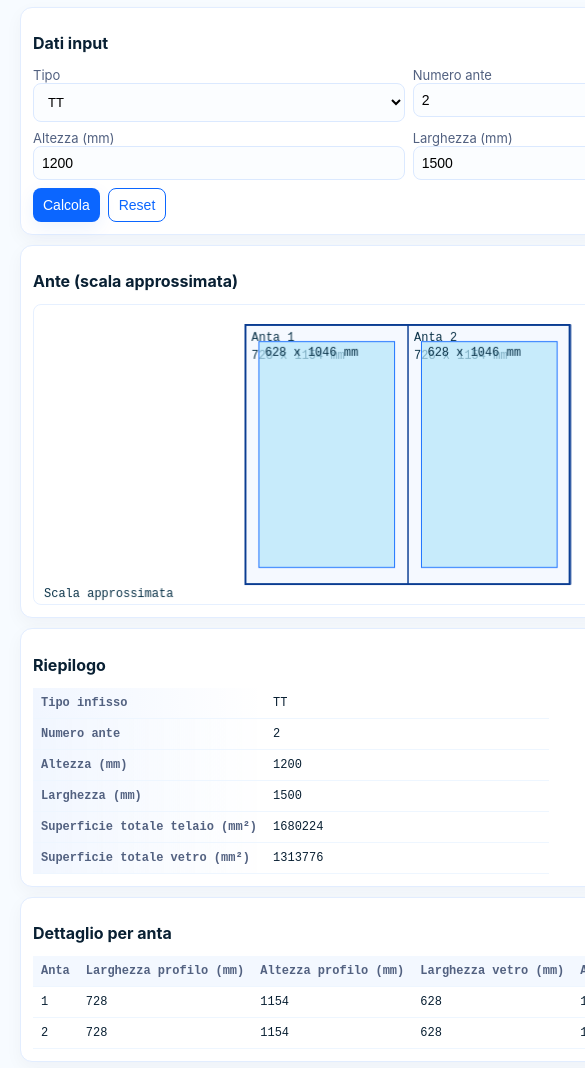
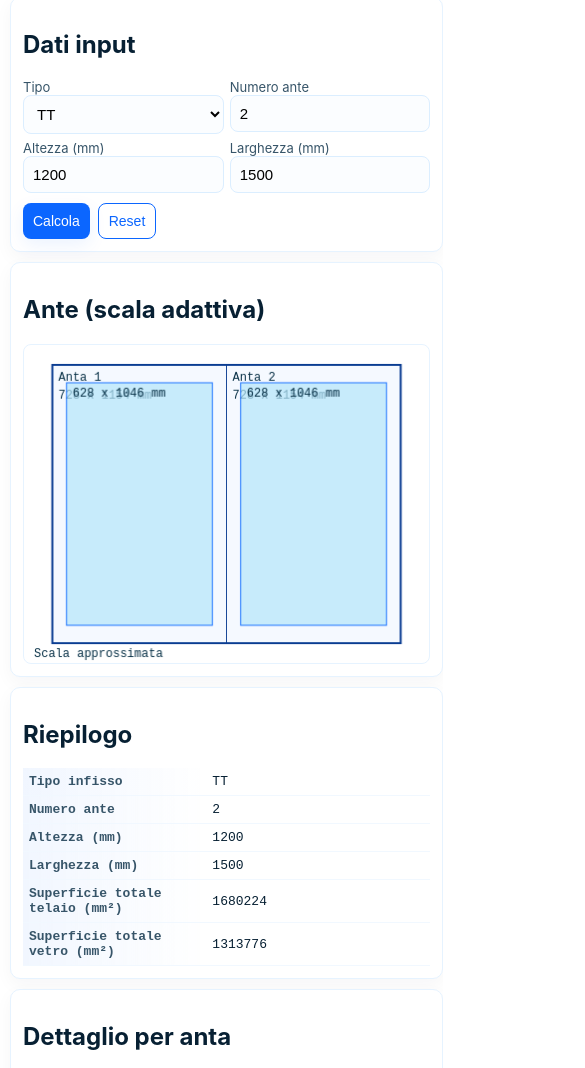
Before and after one commit to whitehairs/infissi-piu, a plain HTML site: page index.html in a window 390 px wide. Shown: the part 74-1142 px from the top of the page, 585 px wide, since content can reach past the window. Drawn offline with Linux system fonts and the light colour scheme.

Commit message:
v3.2 Mobile stable

```diff
--- a/index.html
+++ b/index.html
@@ -2,39 +2,42 @@
 <html lang="it">
 <head>
   <meta charset="utf-8">
-  <meta name="viewport" content="width=device-width,initial-scale=1,maximum-scale=1">
-  <title>InfissiPiu — Scheda Cliente (mobile)</title>
+  <meta name="viewport" content="width=device-width, initial-scale=1, maximum-scale=1">
+  <title>InfissiPiu — Scheda Cliente (stable)</title>
   <link rel="stylesheet" href="style.css">
 </head>
 <body>
   <div class="app">
-    <header class="topbar">
+    <header class="topbar" role="banner">
       <div class="title">
         <h1>InfissiPiu</h1>
-        <p class="muted">Scheda riassuntiva — versione cliente (mobile)</p>
+        <p class="muted">Scheda cliente — versione mobile stabile</p>
       </div>
-      <div class="actions" id="topActions">
+      <div class="actions" id="topActions" aria-hidden="true">
         <button id="exportJson" class="btn outline" title="Esporta JSON">JSON</button>
         <button id="exportCsv" class="btn outline" title="Esporta CSV">CSV</button>
         <button id="print" class="btn" title="Stampa / Esporta PDF">Stampa</button>
       </div>
     </header>
 
-    <main class="container" id="main">
-      <section class="input card" id="inputSection">
-        <h2>Dati input</h2>
+    <main class="container" id="main" role="main">
+      <section class="input card" id="inputSection" aria-labelledby="inputTitle">
+        <h2 id="inputTitle">Dati input</h2>
         <div class="form-grid">
           <label>Tipo
-            <select id="tipo"><option value="TT">TT</option><option value="TGP">TGP</option></select>
+            <select id="tipo" aria-label="Tipo infisso">
+              <option value="TT">TT</option>
+              <option value="TGP">TGP</option>
+            </select>
           </label>
           <label>Numero ante
-            <input id="numeroAnte" type="number" min="1" max="8" value="2">
+            <input id="numeroAnte" type="number" min="1" max="8" value="2" aria-label="Numero ante">
           </label>
           <label>Altezza (mm)
-            <input id="altezza" type="number" min="0" value="1200">
+            <input id="altezza" type="number" min="0" value="1200" aria-label="Altezza in millimetri">
           </label>
           <label>Larghezza (mm)
-            <input id="larghezza" type="number" value="1500">
+            <input id="larghezza" type="number" min="0" value="1500" aria-label="Larghezza in millimetri">
           </label>
         </div>
         <div class="form-actions">
@@ -43,31 +46,31 @@
         </div>
       </section>
 
-      <section class="card drawing" id="drawingCard">
-        <h2>Ante (scala approssimata)</h2>
-        <div class="canvas-wrap">
-          <canvas id="canvas" aria-label="Disegno ante"></canvas>
+      <section class="card drawing" id="drawingCard" aria-labelledby="drawingTitle">
+        <h2 id="drawingTitle">Ante (scala adattiva)</h2>
+        <div class="canvas-wrap" id="canvasWrap">
+          <canvas id="canvas" aria-label="Disegno ante" role="img"></canvas>
         </div>
       </section>
 
-      <section class="card summary" id="summarySection" aria-live="polite">
-        <h2>Riepilogo</h2>
-        <div id="summaryTableContainer"></div>
+      <section class="card summary" id="summarySection" aria-live="polite" aria-labelledby="summaryTitle">
+        <h2 id="summaryTitle">Riepilogo</h2>
+        <div id="summaryTableContainer" class="table-wrap"></div>
       </section>
 
-      <section class="card details" id="detailsSection">
-        <h2>Dettaglio per anta</h2>
-        <div id="detailsTableContainer"></div>
+      <section class="card details" id="detailsSection" aria-labelledby="detailsTitle">
+        <h2 id="detailsTitle">Dettaglio per anta</h2>
+        <div id="detailsTableContainer" class="table-wrap"></div>
       </section>
 
-      <section class="card log" id="logCard">
-        <h2>Log attività</h2>
-        <pre id="log" class="logpre">Pronto.</pre>
+      <section class="card log" id="logCard" aria-labelledby="logTitle">
+        <h2 id="logTitle">Log attività</h2>
+        <pre id="log" class="logpre" aria-live="polite">Pronto.</pre>
       </section>
     </main>
 
-    <footer class="footer muted">
-      Nota: versione ottimizzata per smartphone portrait. Per aggiungere il logo aziendale sarà sufficiente fornire il file immagine.
+    <footer class="footer muted" role="contentinfo">
+      Nota: questa build è stabile e pronta per commit su GitHub (branch principale o gh-pages).
     </footer>
   </div>
 
--- a/script.js
+++ b/script.js
@@ -1,29 +1,28 @@
-// Mobile-optimized script: responsive canvas resize, print with canvas->image, and hide log in print
+// InfissiPiu - stable mobile v3
+// Production-ready: internal canvas scaling using devicePixelRatio,
+// responsive tables, print includes canvas image, log hidden in print.
+
 const CONSTS = {
   pr_tt: 46, vetro_tt: 154, inv_tt: 113,
   pr_tgp: 39, vetro_tgp: 139, inv_tgp: 108,
   lat: 22.5
 };
 
-function $(id){ return document.getElementById(id); }
-function log(msg){
-  const el = $('log');
-  const t = new Date().toLocaleTimeString();
-  if(el) el.textContent += `[${t}] ${msg}\n`;
-}
+// Short helper
+const $ = id => document.getElementById(id);
 
-// calculation logic
+// Calculation logic (clean, deterministic)
 function calcParts(tipo, nAnte, H, L){
   const c = CONSTS;
-  if(H<=0 || L<=0) throw new Error('Altezza e Larghezza devono essere > 0');
-  const pr = tipo==='TT' ? c.pr_tt : c.pr_tgp;
-  const vetro = tipo==='TT' ? c.vetro_tt : c.vetro_tgp;
-  const inv = tipo==='TT' ? c.inv_tt : c.inv_tgp;
-  const parts = {tipo, nAnte, H, L, ante: [], totals:{}};
+  if(H <= 0 || L <= 0) throw new Error('Altezza e Larghezza devono essere > 0');
+  const pr = tipo === 'TT' ? c.pr_tt : c.pr_tgp;
+  const vetro = tipo === 'TT' ? c.vetro_tt : c.vetro_tgp;
+  const inv = tipo === 'TT' ? c.inv_tt : c.inv_tgp;
+  const parts = { tipo, nAnte, H, L, ante: [], totals: {} };
   let totalTelaio = 0, totalVetroArea = 0;
-  for(let i=0;i<nAnte;i++){
-    const anta = {index:i+1};
-    if(nAnte===1){
+  for(let i = 0; i < nAnte; i++){
+    const anta = { index: i+1 };
+    if(nAnte === 1){
       anta.h_pr_anta = Math.round(H - pr);
       anta.l_pr_anta = Math.round(H - pr);
       anta.h_vetro = Math.round(H - vetro);
@@ -37,7 +36,7 @@ function calcParts(tipo, nAnte, H, L){
       anta.l_vetro = Math.round(((L - 315) / nAnte) + 35);
       if(anta.l_vetro < 0) anta.l_vetro = Math.round(Math.max(10, anta.l_pr_anta - 20));
     }
-    anta.parts = {AK90027: (nAnte>=2 && i===1)?3:0};
+    anta.parts = { AK90027: (nAnte >= 2 && i === 1) ? 3 : 0 };
     totalTelaio += anta.h_pr_anta * (anta.l_pr_anta || 1);
     totalVetroArea += anta.h_vetro * (anta.l_vetro || 1);
     parts.ante.push(anta);
@@ -47,10 +46,9 @@ function calcParts(tipo, nAnte, H, L){
   return parts;
 }
 
-// Render functions
+// Rendering helpers
 function renderSummary(parts){
   const container = $('summaryTableContainer');
-  if(!container) return;
   container.innerHTML = '';
   const table = document.createElement('table');
   const tbody = document.createElement('tbody');
@@ -59,8 +57,8 @@ function renderSummary(parts){
     ['Numero ante', parts.nAnte || ''],
     ['Altezza (mm)', parts.H || ''],
     ['Larghezza (mm)', parts.L || ''],
-    ['Superficie totale telaio (mm²)', (parts.totals && parts.totals.totalTelaioArea) || ''],
-    ['Superficie totale vetro (mm²)', (parts.totals && parts.totals.totalVetroArea) || '']
+    ['Superficie totale telaio (mm²)', parts.totals ? parts.totals.totalTelaioArea : ''],
+    ['Superficie totale vetro (mm²)', parts.totals ? parts.totals.totalVetroArea : '']
   ];
   rows.forEach(r => {
     const tr = document.createElement('tr');
@@ -69,87 +67,110 @@ function renderSummary(parts){
     tr.appendChild(th); tr.appendChild(td);
     tbody.appendChild(tr);
   });
-  table.appendChild(tbody); container.appendChild(table);
+  table.appendChild(tbody);
+  container.appendChild(table);
 }
 
 function renderDetails(parts){
   const container = $('detailsTableContainer');
-  if(!container) return;
   container.innerHTML = '';
   if(!parts || !parts.ante) return;
   const table = document.createElement('table');
   const thead = document.createElement('thead');
   const headerRow = document.createElement('tr');
-  ['Anta','Larghezza profilo (mm)','Altezza profilo (mm)','Larghezza vetro (mm)','Altezza vetro (mm)','AK90027'].forEach(h=>{
+  ['Anta','Larghezza profilo (mm)','Altezza profilo (mm)','Larghezza vetro (mm)','Altezza vetro (mm)','AK90027'].forEach(h => {
     const th = document.createElement('th'); th.textContent = h; headerRow.appendChild(th);
   });
   thead.appendChild(headerRow);
   const tbody = document.createElement('tbody');
-  parts.ante.forEach(a=>{
+  parts.ante.forEach(a => {
     const tr = document.createElement('tr');
-    const vals = [a.index, a.l_pr_anta, a.h_pr_anta, a.l_vetro, a.h_vetro, (a.parts.AK90027||0)];
-    vals.forEach(v=>{ const td = document.createElement('td'); td.textContent = v; tr.appendChild(td); });
+    const vals = [a.index, a.l_pr_anta, a.h_pr_anta, a.l_vetro, a.h_vetro, (a.parts.AK90027 || 0)];
+    vals.forEach(v => { const td = document.createElement('td'); td.textContent = v; tr.appendChild(td); });
     tbody.appendChild(tr);
   });
   table.appendChild(thead); table.appendChild(tbody);
   container.appendChild(table);
 }
 
-// Canvas drawing and resize
-let lastParts = null;
-function fitCanvas(canvas, height=300){
-  const wrap = canvas.parentElement;
-  const DPR = window.devicePixelRatio || 1;
-  const styleWidth = Math.max(200, wrap.clientWidth);
-  canvas.width = Math.floor(styleWidth * DPR);
-  canvas.height = Math.floor(height * DPR);
-  canvas.style.width = styleWidth + 'px';
-  canvas.style.height = height + 'px';
+// Canvas: internal scaling using devicePixelRatio and container width.
+// Keeps drawing proportioned and sharp on Retina displays.
+function setupCanvas(canvas){
   const ctx = canvas.getContext('2d');
-  ctx.setTransform(DPR,0,0,DPR,0,0);
-  return ctx;
+  function resize(height = 320){
+    const DPR = window.devicePixelRatio || 1;
+    const wrap = canvas.parentElement;
+    const availableWidth = Math.max(200, wrap.clientWidth);
+    const desiredHeight = height;
+    canvas.width = Math.floor(availableWidth * DPR);
+    canvas.height = Math.floor(desiredHeight * DPR);
+    canvas.style.width = availableWidth + 'px';
+    canvas.style.height = desiredHeight + 'px';
+    // Reset transform before scaling to avoid accumulation
+    ctx.setTransform(1,0,0,1,0,0);
+    ctx.scale(DPR, DPR);
+    return ctx;
+  }
+  return { ctx, resize };
 }
 
+let canvasApi = null;
+let lastParts = null;
+
+// Draw function (pure drawing code, uses client sizes)
 function draw(parts){
   const canvas = $('canvas');
   if(!canvas) return;
-  const ctx = fitCanvas(canvas, 300);
-  ctx.clearRect(0,0,canvas.width,canvas.height);
+  if(!canvasApi) canvasApi = setupCanvas(canvas);
+  const ctx = canvas.getContext('2d');
+  canvasApi.resize(320); // height in CSS pixels
+  // compute drawing area in CSS pixels
+  const DPR = window.devicePixelRatio || 1;
+  const cssWidth = canvas.width / DPR;
+  const cssHeight = canvas.height / DPR;
+  // margins and scaling based on parts.L / parts.H
   const margin = 20;
-  const W = canvas.clientWidth - margin*2;
-  const H = 260;
-  const scale = Math.max(0.03, Math.min(W/parts.L, H/parts.H));
+  const W = Math.max(100, cssWidth - margin*2);
+  const H = Math.max(80, cssHeight - margin*2);
+  const scale = Math.max(0.03, Math.min(W / parts.L, H / parts.H));
   const drawW = parts.L * scale;
   const drawH = parts.H * scale;
-  const startX = margin + (W - drawW)/2;
-  const startY = 20;
+  const startX = margin + (W - drawW) / 2;
+  const startY = margin;
+  // clear (in CSS pixels)
+  ctx.clearRect(0,0,canvas.width,canvas.height);
+  // draw frame
+  ctx.save();
   ctx.strokeStyle = '#0b3d91'; ctx.lineWidth = 2;
   ctx.strokeRect(startX, startY, drawW, drawH);
   const n = parts.nAnte;
-  for(let i=0;i<n;i++){
-    const x0 = startX + Math.round(i*(drawW/n));
-    const w = Math.round(drawW/n);
+  for(let i = 0; i < n; i++){
+    const x0 = startX + Math.round(i * (drawW / n));
+    const w = Math.round(drawW / n);
     ctx.fillStyle = 'rgba(11,102,255,0.04)';
     ctx.fillRect(x0, startY, w, drawH);
     ctx.strokeStyle = '#0b3d91'; ctx.lineWidth = 1;
     ctx.strokeRect(x0, startY, w, drawH);
     const a = parts.ante[i];
     ctx.fillStyle = '#073046'; ctx.font = '12px monospace';
-    ctx.fillText(`Anta ${a.index}`, x0+6, startY+16);
-    ctx.fillText(`${a.l_pr_anta} x ${a.h_pr_anta} mm`, x0+6, startY+34);
-    const gw = Math.max(8, (a.l_vetro||20)*scale);
-    const gh = Math.max(8, (a.h_vetro||20)*scale);
-    const gx = x0 + (w - gw)/2; const gy = startY + (drawH - gh)/2;
+    ctx.fillText(`Anta ${a.index}`, x0 + 6, startY + 16);
+    ctx.fillText(`${a.l_pr_anta} x ${a.h_pr_anta} mm`, x0 + 6, startY + 34);
+    const gw = Math.max(8, (a.l_vetro || 20) * scale);
+    const gh = Math.max(8, (a.h_vetro || 20) * scale);
+    const gx = x0 + (w - gw) / 2;
+    const gy = startY + (drawH - gh) / 2;
     ctx.fillStyle = 'rgba(180,230,250,0.7)'; ctx.fillRect(gx, gy, gw, gh);
     ctx.strokeStyle = 'rgba(11,102,255,0.9)'; ctx.strokeRect(gx, gy, gw, gh);
-    ctx.fillStyle = '#073046'; ctx.fillText(`${a.l_vetro} x ${a.h_vetro} mm`, gx+6, gy+14);
+    ctx.fillStyle = '#073046'; ctx.fillText(`${a.l_vetro} x ${a.h_vetro} mm`, gx + 6, gy + 14);
   }
+  ctx.restore();
+  // footer label
   ctx.fillStyle = '#073046'; ctx.font = '12px monospace';
-  ctx.fillText(`Scala approssimata`, 10, canvas.clientHeight/(window.devicePixelRatio||1)-6);
+  ctx.fillText(`Scala approssimata`, 10, cssHeight - 6);
 }
 
-// Print handling: convert canvas to image, hide log, print, cleanup
-function preparePrint(){
+// Print: convert canvas to image so it appears in PDF, hide log before print
+function preparePrintImage(){
   const canvas = $('canvas');
   if(!canvas) return null;
   try{
@@ -163,16 +184,17 @@ function preparePrint(){
     const logCard = $('logCard'); if(logCard) logCard.style.display = 'none';
     return img;
   }catch(e){
-    console.warn('preparePrint error', e); return null;
+    console.warn('print conversion failed', e);
+    return null;
   }
 }
-function cleanupPrint(img){
+function cleanupPrintImage(img){
   if(img && img.parentElement) img.remove();
-  const canvas = $('canvas'); if(canvas) canvas.style.display='block';
-  const logCard = $('logCard'); if(logCard) logCard.style.display='';
+  const canvas = $('canvas'); if(canvas) canvas.style.display = '';
+  const logCard = $('logCard'); if(logCard) logCard.style.display = '';
 }
 
-// Utilities
+// Export helpers
 function download(filename, text, mime='text/plain'){
   const blob = new Blob([text], {type: mime});
   const url = URL.createObjectURL(blob);
@@ -192,21 +214,25 @@ function toCSV(parts){
   return rows.join('\n');
 }
 
-// Main wiring
+// Main wiring and stable behaviors
 document.addEventListener('DOMContentLoaded', ()=>{
-  const calcola = $('calcola'); if(calcola) calcola.addEventListener('click', ()=>{ try{ performCalculate(true); }catch(e){ alert(e.message); } });
-  const reset = $('reset'); if(reset) reset.addEventListener('click', ()=>{ $('tipo').value='TT'; $('numeroAnte').value=2; $('altezza').value=1200; $('larghezza').value=1500; $('summaryTableContainer').innerHTML=''; $('detailsTableContainer').innerHTML=''; const c=$('canvas'); if(c) c.getContext('2d').clearRect(0,0,c.width,c.height); log('Reset effettuato'); });
-  const expJ = $('exportJson'); if(expJ) expJ.addEventListener('click', ()=>{ const p=window._LAST_PARTS; if(!p){ alert('Esegui prima il calcolo'); return; } download('infissipiu-result.json', JSON.stringify(p,null,2),'application/json'); log('Esportato JSON'); });
-  const expC = $('exportCsv'); if(expC) expC.addEventListener('click', ()=>{ const p=window._LAST_PARTS; if(!p){ alert('Esegui prima il calcolo'); return; } download('infissipiu-result.csv', toCSV(p),'text/csv'); log('Esportato CSV'); });
-  const prt = $('print'); if(prt) prt.addEventListener('click', ()=>{ const img = preparePrint(); setTimeout(()=>{ window.print(); setTimeout(()=>{ cleanupPrint(img); }, 300); }, 200); });
-  // redraw on resize/orientation
-  window.addEventListener('resize', ()=>{ if(window._LAST_PARTS) draw(window._LAST_PARTS); });
+  const calcola = $('calcola'); const reset = $('reset');
+  const expJ = $('exportJson'); const expC = $('exportCsv'); const prt = $('print');
+  if(calcola) calcola.addEventListener('click', ()=>{ try{ performCalculate(true); }catch(e){ alert(e.message); console.error(e); } });
+  if(reset) reset.addEventListener('click', ()=>{ $('tipo').value='TT'; $('numeroAnte').value=2; $('altezza').value=1200; $('larghezza').value=1500; $('summaryTableContainer').innerHTML=''; $('detailsTableContainer').innerHTML=''; const c=$('canvas'); if(c) c.getContext('2d').clearRect(0,0,c.width,c.height); log('Reset effettuato'); });
+  if(expJ) expJ.addEventListener('click', ()=>{ const p=window._LAST_PARTS; if(!p){ alert('Esegui prima il calcolo'); return; } download('infissipiu-result.json', JSON.stringify(p,null,2),'application/json'); });
+  if(expC) expC.addEventListener('click', ()=>{ const p=window._LAST_PARTS; if(!p){ alert('Esegui prima il calcolo'); return; } download('infissipiu-result.csv', toCSV(p),'text/csv'); });
+  if(prt) prt.addEventListener('click', ()=>{ const img = preparePrintImage(); setTimeout(()=>{ window.print(); setTimeout(()=>{ cleanupPrintImage(img); }, 400); }, 180); });
+
+  // redraw on resize/orientation with debounce
+  let rt; window.addEventListener('resize', ()=>{ clearTimeout(rt); rt=setTimeout(()=>{ if(window._LAST_PARTS) draw(window._LAST_PARTS); }, 120); });
   window.addEventListener('orientationchange', ()=>{ setTimeout(()=>{ if(window._LAST_PARTS) draw(window._LAST_PARTS); }, 200); });
+
   // initial calculate
-  setTimeout(()=>{ try{ performCalculate(false); }catch(e){ console.error(e); } }, 80);
+  try{ performCalculate(false); }catch(e){ console.error(e); }
 });
 
-function performCalculate(scrollTo=true){
+function performCalculate(scrollToResults=true){
   const tipo = $('tipo').value;
   const nAnte = parseInt($('numeroAnte').value) || 1;
   const H = parseFloat($('altezza').value) || 0;
@@ -215,30 +241,7 @@ function performCalculate(scrollTo=true){
   window._LAST_PARTS = parts; lastParts = parts;
   renderSummary(parts); renderDetails(parts); draw(parts);
   log('Calcolo eseguito');
-  if(scrollTo){ setTimeout(()=>{ const el = $('summarySection'); if(el) el.scrollIntoView({behavior:'smooth'}); }, 150); }
+  if(scrollToResults){
+    setTimeout(()=>{ const el = $('summarySection'); if(el) el.scrollIntoView({behavior:'smooth'}); }, 150);
+  }
 }
-
-
-// ===== Mobile auto-scroll and resize support v2 =====
-window.addEventListener("resize", () => {
-  const canvas = document.querySelector("canvas");
-  if (!canvas) return;
-  // trigger redraw if function available
-  if (typeof ridisegnaInfisso === "function") {
-    ridisegnaInfisso();
-  }
-});
-
-function scrollToResults() {
-  const results = document.getElementById("results");
-  if (results) results.scrollIntoView({ behavior: 'smooth', block: 'start' });
-}
-
-document.addEventListener("DOMContentLoaded", () => {
-  const calcButton = document.getElementById("btnCalcola");
-  if (calcButton) {
-    calcButton.addEventListener("click", () => {
-      setTimeout(scrollToResults, 800);
-    });
-  }
-});
--- a/style.css
+++ b/style.css
@@ -1,34 +1,40 @@
-/* Mobile-first bianco e blu, responsive and print with canvas->image */
+/* InfissiPiu - Mobile stable v3 (white & blue) */
+/* Production-ready: stable canvas scaling, responsive tables, print-friendly */
+
 :root{
-  --bg:#f7fbff; --card:#ffffff; --accent:#0b66ff; --muted:#526180; --border:#e2edff;
-  --radius:12px; --pad:12px; --maxw:900px; --mono: "Roboto Mono", monospace;
+  --bg:#ffffff; --panel:#fff; --accent:#0b66ff; --muted:#375569; --border:#e6f3ff;
+  --radius:10px; --pad:12px; --maxw:900px; --mono: "Roboto Mono", monospace;
 }
 *{box-sizing:border-box}
-body{font-family:Inter, system-ui, -apple-system, "Segoe UI", Roboto, "Helvetica Neue", Arial; background:var(--bg); margin:0; color:#092033; -webkit-font-smoothing:antialiased;}
-.app{max-width:var(--maxw); margin:8px auto; padding:12px;}
-.topbar{display:flex;justify-content:space-between;align-items:center;margin-bottom:10px;gap:12px}
-.title h1{margin:0;font-size:18px;color:var(--accent)}
+html,body{height:100%}
+body{font-family:Inter, system-ui, -apple-system, "Segoe UI", Roboto, "Helvetica Neue", Arial; background:var(--bg); margin:0; color:#072033; -webkit-font-smoothing:antialiased;}
+.app{max-width:var(--maxw); margin:6px auto; padding:10px;}
+.topbar{display:flex;justify-content:space-between;align-items:center;margin-bottom:8px;gap:8px}
+.title h1{margin:0;font-size:18px;color:var(--accent);line-height:1}
 .title .muted{margin:0;color:var(--muted);font-size:12px}
 .actions{display:flex;gap:6px}
-.btn{background:var(--accent);color:#fff;border:none;padding:8px 10px;border-radius:8px;cursor:pointer;font-size:14px}
+.btn{background:var(--accent);color:#fff;border:none;padding:8px 10px;border-radius:8px;cursor:pointer;font-size:15px}
 .btn.outline{background:transparent;color:var(--accent);border:1px solid var(--accent)}
 .btn.primary{box-shadow:0 6px 18px rgba(11,102,255,0.08)}
+
+/* layout */
 .container{display:grid;grid-template-columns:1fr;gap:10px}
-.card{background:var(--card);padding:var(--pad);border-radius:var(--radius);box-shadow:0 6px 18px rgba(9,32,51,0.04);border:1px solid var(--border)}
+.card{background:var(--panel);padding:var(--pad);border-radius:var(--radius);box-shadow:0 6px 18px rgba(7,32,51,0.04);border:1px solid var(--border)}
 .form-grid{display:grid;grid-template-columns:repeat(2,minmax(120px,1fr));gap:8px}
 label{font-size:13px;color:var(--muted);display:block}
-input[type=number], select{width:100%;padding:8px;border-radius:8px;border:1px solid #dbe9ff;background:#fbfdff;font-size:14px}
-.form-actions{margin-top:8px;display:flex;gap:8px;flex-wrap:wrap}
+input[type=number], select{width:100%;padding:9px;border-radius:8px;border:1px solid #dbeeff;background:#fbfdff;font-size:15px}
+.form-actions{margin-top:10px;display:flex;gap:8px;flex-wrap:wrap}
 
 /* canvas */
 .canvas-wrap{width:100%;overflow:hidden}
-canvas{width:100%;height:auto;border-radius:8px;border:1px solid #e6f0ff;background:#fff;display:block}
+canvas{display:block;border-radius:8px;border:1px solid #e6f3ff;background:#fff;max-width:100%;height:auto}
 
 /* tables */
-.summary table, .details table{width:100%;border-collapse:collapse;font-family:var(--mono);font-size:13px}
-.summary th, .summary td, .details th, .details td{padding:8px;border-bottom:1px solid #eef6ff;text-align:left}
+.table-wrap{width:100%;overflow:auto;-webkit-overflow-scrolling:touch}
+.summary table, .details table{width:100%;border-collapse:collapse;font-family:var(--mono);font-size:14px}
+.summary th, .summary td, .details th, .details td{padding:8px;border-bottom:1px solid #f1f8ff;text-align:left}
 .summary th{background:linear-gradient(90deg, rgba(11,102,255,0.06), transparent);color:var(--muted);width:45%}
-.details th{background:#f3f8ff;color:var(--muted)}
+.details th{background:#f7fbff;color:var(--muted)}
 
 /* log */
 .logpre{background:#071225;color:#9ff4c8;padding:10px;border-radius:8px;overflow:auto;height:100px;font-family:var(--mono);font-size:13px}
@@ -41,9 +47,13 @@ canvas{width:100%;height:auto;border-radius:8px;border:1px solid #e6f0ff;backgro
   .logpre{height:120px}
 }
 
-/* extra large */
-@media(min-width:1000px){
-  .app{padding:20px}
+/* mobile tweaks */
+@media (max-width:420px){
+  .form-grid{grid-template-columns:repeat(2,minmax(100px,1fr));gap:6px}
+  .title h1{font-size:17px}
+  .btn{font-size:14px;padding:9px 10px}
+  .logpre{height:88px}
+  .summary th, .details th, .summary td, .details td{font-size:13px;padding:6px}
 }
 
 /* print */
@@ -51,47 +61,7 @@ canvas{width:100%;height:auto;border-radius:8px;border:1px solid #e6f0ff;backgro
   body{background:#fff;color:#000}
   .topbar .actions, .form-actions, #logCard, footer {display:none !important}
   .card{box-shadow:none;border:none}
-  canvas{display:none} /* canvas replaced by image during print via script */
-  a[href]:after{content:""} /* remove link urls */
-  .details table td, .summary table td {font-size:12px}
+  /* canvas is replaced at print time by script-inserted image */
+  canvas{display:none !important}
+  .table-wrap{overflow:visible}
 }
-
-
-/* ===== Mobile optimizations v2 ===== */
-canvas {
-  width: 100% !important;
-  height: auto !important;
-  max-width: 100% !important;
-  display: block;
-}
-
-@media (max-width: 768px) {
-  body {
-    margin: 8px;
-    padding: 0;
-  }
-  h1, h2, h3 {
-    font-size: clamp(16px, 4vw, 22px);
-  }
-  button, input, select {
-    font-size: clamp(13px, 2.5vw, 16px);
-    padding: 10px;
-  }
-  table {
-    display: block;
-    overflow-x: auto;
-    white-space: nowrap;
-    -webkit-overflow-scrolling: touch;
-  }
-  th, td {
-    padding: 6px;
-    font-size: clamp(12px, 2vw, 14px);
-  }
-}
-
-@media (max-width: 480px) {
-  table {
-    border-collapse: separate;
-    border-spacing: 0 4px;
-  }
-}
```
